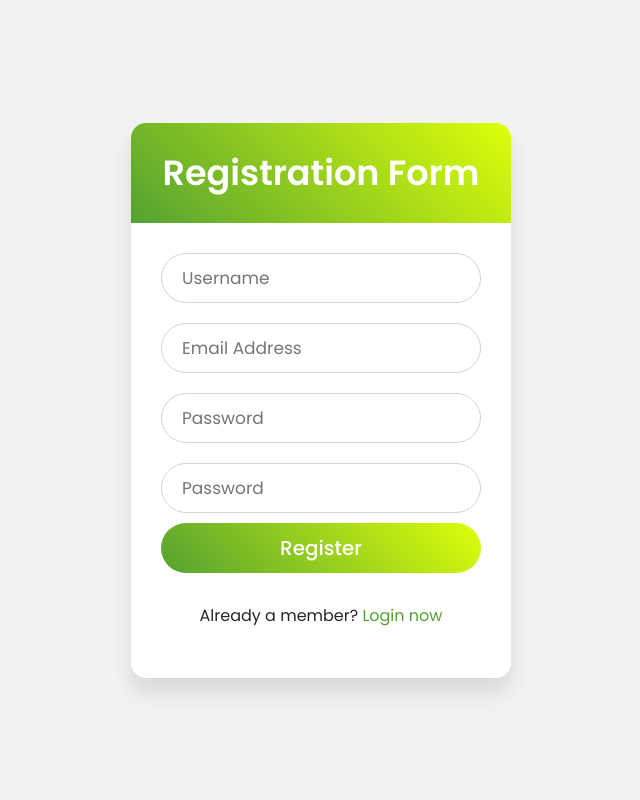
After one commit to VenujaK/Blooms, a PHP site: page /UserRegister.php in a window 1280 px wide. The commit adds this page. Shown: the whole page, without its empty margins (319-959 px from the left). Run offline with PHP 8.4, Linux system fonts and the light colour scheme.

Commit message:
User Login and Register

```diff
--- /dev/null
+++ b/CSS/UserLogin.css
@@ -0,0 +1,171 @@
+@import url('https://fonts.googleapis.com/css2?family=Poppins:wght@200;300;400;500;600;700&display=swap');
+* {
+    margin: 0;
+    padding: 0;
+    box-sizing: border-box;
+    font-family: 'Poppins', sans-serif;
+}
+
+html,
+body {
+    display: grid;
+    height: 100%;
+    width: 100%;
+    place-items: center;
+    background: #f2f2f2;
+    /* background: linear-gradient(-135deg, #c850c0, #4158d0); */
+}
+
+:root {
+    --main-color: #54A232;
+    --text-color: #9e9c9c;
+}
+
+html::-webkit-scrollbar {
+    width: 6px;
+}
+
+html::-webkit-scrollbar-track {
+    background: transparent;
+}
+
+html::-webkit-scrollbar-thumb {
+    background: var(--main-color);
+}
+
+::selection {
+    background: #54A232;
+    color: #fff;
+}
+
+.wrapper {
+    width: 380px;
+    background: #fff;
+    border-radius: 15px;
+    box-shadow: 0px 15px 20px rgba(0, 0, 0, 0.1);
+}
+
+.wrapper .title {
+    font-size: 35px;
+    font-weight: 600;
+    text-align: center;
+    line-height: 100px;
+    color: #fff;
+    user-select: none;
+    border-radius: 15px 15px 0 0;
+    background: linear-gradient(-135deg, #deff09, #54A232);
+}
+
+.wrapper form {
+    padding: 10px 30px 50px 30px;
+}
+
+.wrapper form .field {
+    height: 50px;
+    width: 100%;
+    margin-top: 20px;
+    position: relative;
+}
+
+.wrapper form .field input {
+    height: 100%;
+    width: 100%;
+    outline: none;
+    font-size: 17px;
+    padding-left: 20px;
+    border: 1px solid lightgrey;
+    border-radius: 25px;
+    transition: all 0.3s ease;
+}
+
+.wrapper form .field input:focus,
+form .field input:valid {
+    border-color: var(--main-color);
+}
+
+.wrapper form .field label {
+    position: absolute;
+    top: 50%;
+    left: 20px;
+    color: #999999;
+    font-weight: 400;
+    font-size: 17px;
+    pointer-events: none;
+    transform: translateY(-50%);
+    transition: all 0.3s ease;
+    visibility: hidden;
+}
+
+form .field input:focus~label,
+form .field input:valid~label {
+    top: 0%;
+    font-size: 16px;
+    color: var(--main-color);
+    background: #fff;
+    transform: translateY(-50%);
+    visibility: visible;
+}
+
+form .content {
+    display: flex;
+    width: 100%;
+    height: 50px;
+    font-size: 16px;
+    align-items: center;
+    justify-content: space-around;
+}
+
+form .content .checkbox {
+    display: flex;
+    align-items: center;
+    justify-content: center;
+}
+
+form .content input {
+    width: 15px;
+    height: 15px;
+    background: red;
+}
+
+form .content label {
+    color: #262626;
+    user-select: none;
+    padding-left: 5px;
+}
+
+form .content .pass-link {
+    color: "";
+}
+
+form .field input[type="submit"] {
+    color: #fff;
+    border: none;
+    padding-left: 0;
+    margin-top: -10px;
+    font-size: 20px;
+    font-weight: 500;
+    cursor: pointer;
+    background: linear-gradient(-135deg, #deff09, #54A232);
+    transition: all 0.3s ease;
+}
+
+form .field input[type="submit"]:active {
+    transform: scale(0.95);
+}
+
+form .signup-link {
+    color: #262626;
+    margin-top: 20px;
+    text-align: center;
+}
+
+form .pass-link a,
+form .signup-link a {
+    color: var(--main-color);
+    text-decoration: none;
+}
+
+form .pass-link a:hover,
+form .signup-link a:hover {
+    text-decoration: underline;
+}
--- /dev/null
+++ b/UserRegister.php
@@ -0,0 +1,80 @@
+<?php
+
+include 'config.php';
+
+error_reporting(0);
+
+session_start();
+
+if (isset($_SESSION['username'])) {
+    header("Location: index.php");
+}
+
+if (isset($_POST['submit'])) {
+    $username = mysqli_real_escape_string($conn, $_POST['username']);
+    $email = mysqli_real_escape_string($conn, $_POST['email']);
+    $password = md5(mysqli_real_escape_string($conn, $_POST['password']));
+    $cpassword = md5(mysqli_real_escape_string($conn, $_POST['cpassword']));
+
+    if ($password == $cpassword) {
+        $sql = "SELECT * FROM users WHERE email='$email'";
+        $result = mysqli_query($conn, $sql);
+        if (!$result->num_rows > 0) {
+            $sql = "INSERT INTO users (username, email, password)
+                    VALUES ('$username', '$email', '$password')";
+            $result = mysqli_query($conn, $sql);
+            if ($result) {
+                echo "<script>alert('Wow! User Registration Completed.')</script>";
+                $username = "";
+                $email = "";
+                $_POST['password'] = "";
+                $_POST['cpassword'] = "";
+                header("Location: index.php");
+            } else {
+                echo "<script>alert('Woops! Something Wrong Went.')</script>";
+            }
+        } else {
+            echo "<script>alert('Woops! Email Already Exists.')</script>";
+        }
+
+    } else {
+        echo "<script>alert('Password Not Matched.')</script>";
+    }
+}
+
+?>
+<!DOCTYPE html>
+<html lang="en" dir="ltr">
+  <head>
+    <meta charset="utf-8">
+    <title>Registration</title>
+    <link rel="stylesheet" href="./CSS/UserLogin.css">
+  </head>
+  <body>
+    <div class="wrapper">
+      <div class="title">Registration Form</div>
+      <form action="#" method="post">
+        <div class="field">
+          <input type="text" name="username" required placeholder="Username">
+          <label>Username</label>
+        </div>
+        <div class="field">
+          <input type="email" name="email" required placeholder="Email Address">
+          <label>Email Address</label>
+        </div>
+        <div class="field">
+          <input type="password" name="password" required placeholder="Password">
+          <label>Password</label>
+        </div>
+        <div class="field">
+          <input type="password" name="cpassword" required placeholder="Password">
+          <label>Confirm Password</label>
+        </div>
+        <div class="field">
+          <input type="submit" name="submit" value="Register">
+        </div>
+        <div class="signup-link">Already a member? <a href="./UserLogin.php">Login now</a></div>
+      </form>
+    </div>
+  </body>
+</html>
```
Also changed, not shown: Components/Header.php (+17 -2 lines), UserLogin.php (added, +56 -0 lines), logout.php (added, +8 -0 lines), ProductInfo.php (added).
